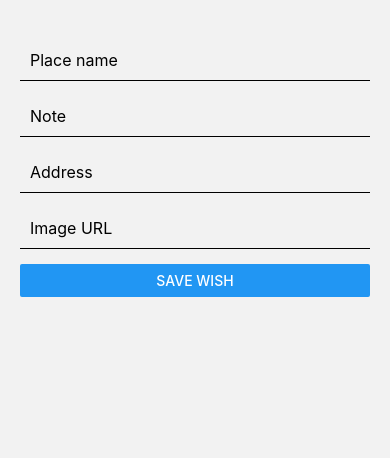
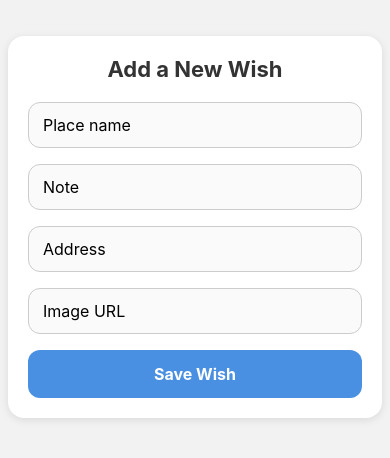
Before and after one commit to mrevoke/Wish-Store, a React Native app: screen /AddWish in a window 390 px wide. Shown: the top 458 px of the page. Built offline with nearby package versions, Linux system fonts and the light colour scheme.

Commit message:
ui update

```diff
--- a/src/screens/AddWishScreen.tsx
+++ b/src/screens/AddWishScreen.tsx
@@ -2,11 +2,12 @@ import React, { useState } from "react";
 import {
   View,
   TextInput,
-  Button,
   Text,
   Image,
+  TouchableOpacity,
   StyleSheet,
   Alert,
+  ScrollView,
 } from "react-native";
 import "react-native-get-random-values";
 import { v4 as uuidv4 } from "uuid";
@@ -35,7 +36,10 @@ export const AddWishScreen = () => {
   };
 
   return (
-    <View style={styles.container}>
+    <ScrollView contentContainerStyle={styles.container}>
+      <View style={styles.card}>
+        <Text style={styles.title}>Add a New Wish</Text>
+
         <TextInput
           placeholder="Place name"
           value={name}
@@ -60,31 +64,70 @@ export const AddWishScreen = () => {
           onChangeText={setImageUri}
           style={styles.input}
         />
+
         {imageUri ? (
           <Image source={{ uri: imageUri }} style={styles.imagePreview} />
         ) : null}
 
-      <Button title="Save Wish" onPress={addWish} />
+        <TouchableOpacity onPress={addWish} style={styles.button}>
+          <Text style={styles.buttonText}>Save Wish</Text>
+        </TouchableOpacity>
       </View>
+    </ScrollView>
   );
 };
 
 const styles = StyleSheet.create({
   container: {
-    flex: 1,
+    flexGrow: 1,
+    padding: 8,
+    paddingTop: 36,
+    backgroundColor: "#f2f2f2",
+  },
+  card: {
+    backgroundColor: "#fff",
+    borderRadius: 16,
     padding: 20,
-    paddingTop: 40, // <-- Top spacing to replace header
+    elevation: 4,
+    shadowColor: "#000",
+    shadowOpacity: 0.1,
+    shadowOffset: { width: 0, height: 2 },
+    shadowRadius: 8,
+  },
+  title: {
+    fontSize: 22,
+    fontWeight: "bold",
+    marginBottom: 20,
+    color: "#333",
+    textAlign: "center",
   },
   input: {
-    borderBottomWidth: 1,
-    padding: 10,
-    marginBottom: 15,
+    borderWidth: 1,
+    borderColor: "#ccc",
+    borderRadius: 12,
+    paddingHorizontal: 14,
+    paddingVertical: 12,
+    fontSize: 16,
+    marginBottom: 16,
+    backgroundColor: "#fafafa",
+  },
+  imagePreview: {
+    height: 180,
+    width: "100%",
+    borderRadius: 12,
+    marginBottom: 20,
+    borderWidth: 1,
+    borderColor: "#ddd",
+  },
+  button: {
+    backgroundColor: "#4a90e2",
+    paddingVertical: 14,
+    borderRadius: 12,
+    alignItems: "center",
+  },
+  buttonText: {
+    color: "#fff",
+    fontWeight: "bold",
     fontSize: 16,
   },
-  imagePreview: {
-    height: 150,
-    width: "100%",
-    marginBottom: 20,
-    borderRadius: 8,
-  },
 });
--- a/src/screens/HomeScreen.tsx
+++ b/src/screens/HomeScreen.tsx
@@ -10,7 +10,7 @@ import {
 import { observer } from "mobx-react-lite";
 import { wishStore } from "../stores/WishStore";
 import { useNavigation } from "@react-navigation/native";
-import { observable } from "mobx";
+
 export const HomeScreen = observer(() => {
   const navigation = useNavigation<any>();
 
@@ -19,17 +19,20 @@ export const HomeScreen = observer(() => {
       <FlatList
         data={wishStore.wishes}
         keyExtractor={(item) => item.id}
+        contentContainerStyle={styles.listContent}
         renderItem={({ item }) => (
-          <View style={styles.card}>
-            <Text style={styles.title}>{item.name}</Text>
-            <Text>{item.note}</Text>
-            {item.address && (
-              <Text style={styles.address}>📍 {item.address}</Text>
-            )}
+          <TouchableOpacity activeOpacity={0.85} style={styles.card}>
             {item.imageUri && (
               <Image source={{ uri: item.imageUri }} style={styles.image} />
             )}
-          </View>
+            <View style={styles.textContainer}>
+              <Text style={styles.title}>{item.name}</Text>
+              <Text style={styles.note}>{item.note}</Text>
+              {item.address && (
+                <Text style={styles.address}>📍 {item.address}</Text>
+              )}
+            </View>
+          </TouchableOpacity>
         )}
       />
 
@@ -42,48 +45,71 @@ export const HomeScreen = observer(() => {
     </View>
   );
 });
-
-
 const styles = StyleSheet.create({
   container: {
     flex: 1,
-    paddingHorizontal: 20,
-    paddingTop: 40, // <-- Top spacing after removing header
+    paddingTop: 50,
+    backgroundColor: "#F2F4F7",
+  },
+  listContent: {
+    paddingHorizontal: 16,
+    paddingBottom: 100,
   },
   card: {
-    padding: 10,
-    marginVertical: 5,
-    backgroundColor: "orange",
-    borderRadius: 10,
+    backgroundColor: "#fff",
+    borderRadius: 12,
+    marginBottom: 16,
+    overflow: "hidden",
+    shadowColor: "#000",
+    shadowOffset: { width: 0, height: 1 },
+    shadowOpacity: 0.07,
+    shadowRadius: 4,
+    elevation: 3,
   },
-  title: { fontSize: 18, fontWeight: "bold" },
-  address: { fontStyle: "italic", marginTop: 5 },
   image: {
-    height: 150,
     width: "100%",
-    marginTop: 10,
-    borderRadius: 8,
+    height: 180,
+    resizeMode: "cover",
+  },
+  textContainer: {
+    padding: 14,
+  },
+  title: {
+    fontSize: 18,
+    fontWeight: "600",
+    color: "#1C1C1E",
+    marginBottom: 4,
+  },
+  note: {
+    fontSize: 14,
+    color: "#4B4B4D",
+    marginBottom: 6,
+  },
+  address: {
+    fontSize: 13,
+    color: "#6E6E73",
+    fontStyle: "italic",
   },
   fab: {
     position: "absolute",
     right: 20,
     bottom: 30,
-    backgroundColor: "#007AFF",
+    backgroundColor: "#4a90e2",
     width: 56,
     height: 56,
     borderRadius: 28,
     justifyContent: "center",
     alignItems: "center",
-    elevation: 4,
+    elevation: 6,
     shadowColor: "#000",
     shadowOffset: { width: 0, height: 2 },
-    shadowOpacity: 0.3,
-    shadowRadius: 3,
+    shadowOpacity: 0.2,
+    shadowRadius: 4,
   },
   fabText: {
-    fontSize: 32,
+    fontSize: 30,
     color: "#fff",
-    lineHeight: 36,
-    fontWeight: "bold",
+    lineHeight: 34,
+    fontWeight: "600",
   },
 });
```
Also changed, not shown: src/screens/MapScreen.tsx (deleted, +0 -42 lines). Lines whose indentation alone changed are shown as unchanged.
